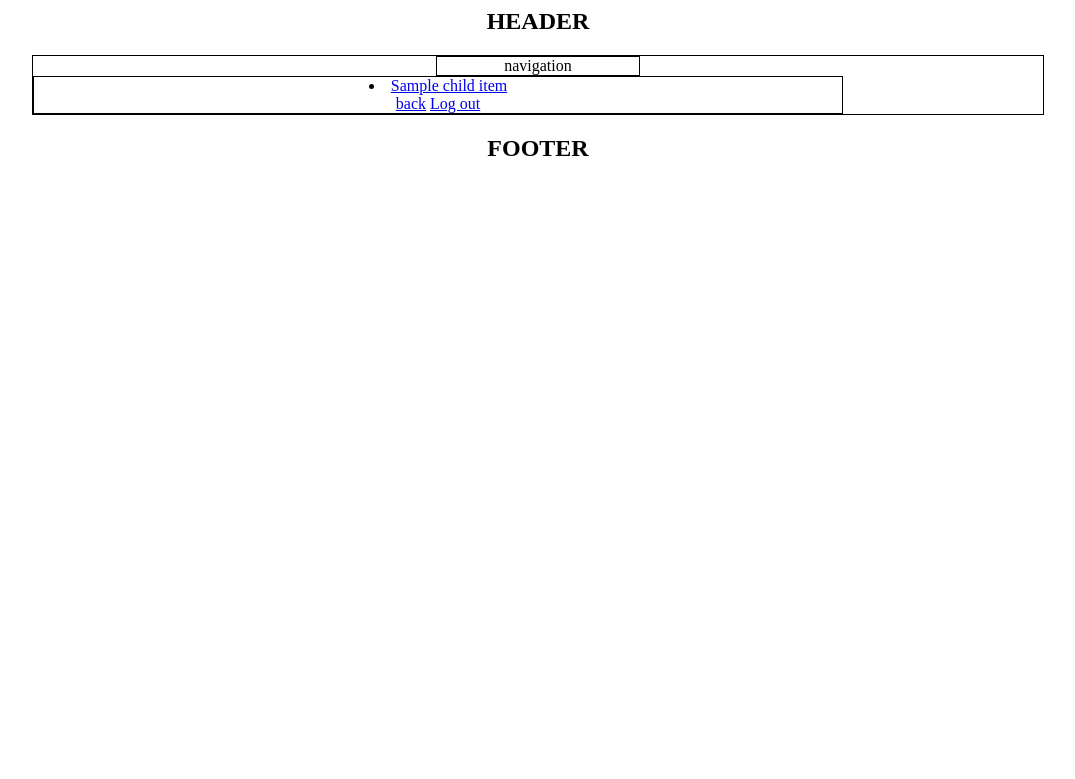
After one commit to bshishov/Memorandum, a Django app: template templates/directory.html in a window 1280 px wide. The commit adds this page. Shown: the top 779 px of the page, without its empty margins (102-1177 px from the left). Run offline with Django 3.2, Linux system fonts and the light colour scheme; the template is opened without the code that fills it: most values are stand-ins (such as "Sample title", 1, 10 or a date in 2020).

Commit message:
added authentication feature, fixed spome issues with templates

```diff
--- /dev/null
+++ b/main/static/main/directory.css
@@ -0,0 +1,6 @@
+.content{
+border: 1px;
+}
+
+.logoutLink{
+}
--- /dev/null
+++ b/main/static/main/layout.css
@@ -0,0 +1,35 @@
+.wrapper{
+  width: 80%;
+  margin-left: 10%;
+  text-align:center;
+}
+
+
+.header{
+  text-align: center;
+}
+
+
+.main{
+  border: 1px solid;
+}
+
+
+.navigation-wrapper{
+  width: 20%;
+  display: inline-block;
+  //float: left;
+  border: 1px solid;
+}
+
+
+.content-wrapper{
+  width: 80%;
+  //float: right;
+  border: 1px solid;
+}
+
+
+.footer{
+  text-align: center;
+}
--- a/memorandum/urls.py
+++ b/memorandum/urls.py
@@ -21,5 +21,8 @@ urlpatterns = [
     url(r'^admin/', admin.site.urls),
     url(r'^create$', views.create),
     url(r'^show$', views.create),
+    url(r'^login/?$', views.login_view),
+    url(r'^logout/?$', views.logout_view),
+    url(r'^$', views.auth),
     url(r'^(\w+)/?([^?]*)', views.index),
 ]
--- a/templates/content.html
+++ /dev/null
@@ -1,6 +0,0 @@
-{% extends "wrapper.html" %}
-
-
-{% block content %}
-{{string}}
-{% endblock %}
--- /dev/null
+++ b/templates/directory.html
@@ -0,0 +1,14 @@
+{% extends "layout.html" %}
+
+{% block head %}
+{% endblock %}
+
+{% block content %}
+<div class="content">
+    {% for childItem in childItems %}
+    <li><a href="{{ childItem.urlPath }}">{{ childItem.name }}</a></h2></li>
+    {% endfor %}
+</div>
+<a href="../">back</a>
+<a class = "logoutLink" href="http://{{ host }}/logout">Log out</a>
+{% endblock %}
--- /dev/null
+++ b/templates/layout.html
@@ -0,0 +1,29 @@
+<head>
+    <meta http-equiv="Content-Type" content="text/html;">
+    {% block head %}
+    {% endblock %}
+    {% load staticfiles %}
+    <link rel="stylesheet" type="text/css" href="{% static 'main/layout.css' %}">
+</head>
+
+<body>
+    <div class="wrapper">
+      <div class="header">
+        <h2>HEADER</h2>
+      </div>
+
+      <div class="main">
+        <div class="navigation-wrapper">
+          navigation
+        </div>
+        <div class="content-wrapper">
+          {% block content %}
+          {% endblock %}
+        </div>
+      </div>
+
+      <div class="footer">
+        <h2>FOOTER</h2>
+      </div>
+    </div>
+<body>
--- a/templates/wrapper.html
+++ /dev/null
@@ -1,3 +0,0 @@
-<div><h1>THIS IS SPARTA!!!</h1></div>
-<div id="middle-block">{% block content %}{%endblock%}</div>
-<h2> bla bla bla footer scheise diese suken machen neue obdristung</h2>
```
Also changed, not shown: main/editors.py (+15 -5 lines), main/items.py (added, +21 -0 lines), main/models.py (+0 -20 lines), main/views.py (+40 -4 lines), memorandum/settings.py (+5 -4 lines), templates/index.html (deleted, +0 -8 lines), templates/login_form.html (renamed from templates/form.html, +6 -3 lines), templates/text_file.html (added, +14 -0 lines).
